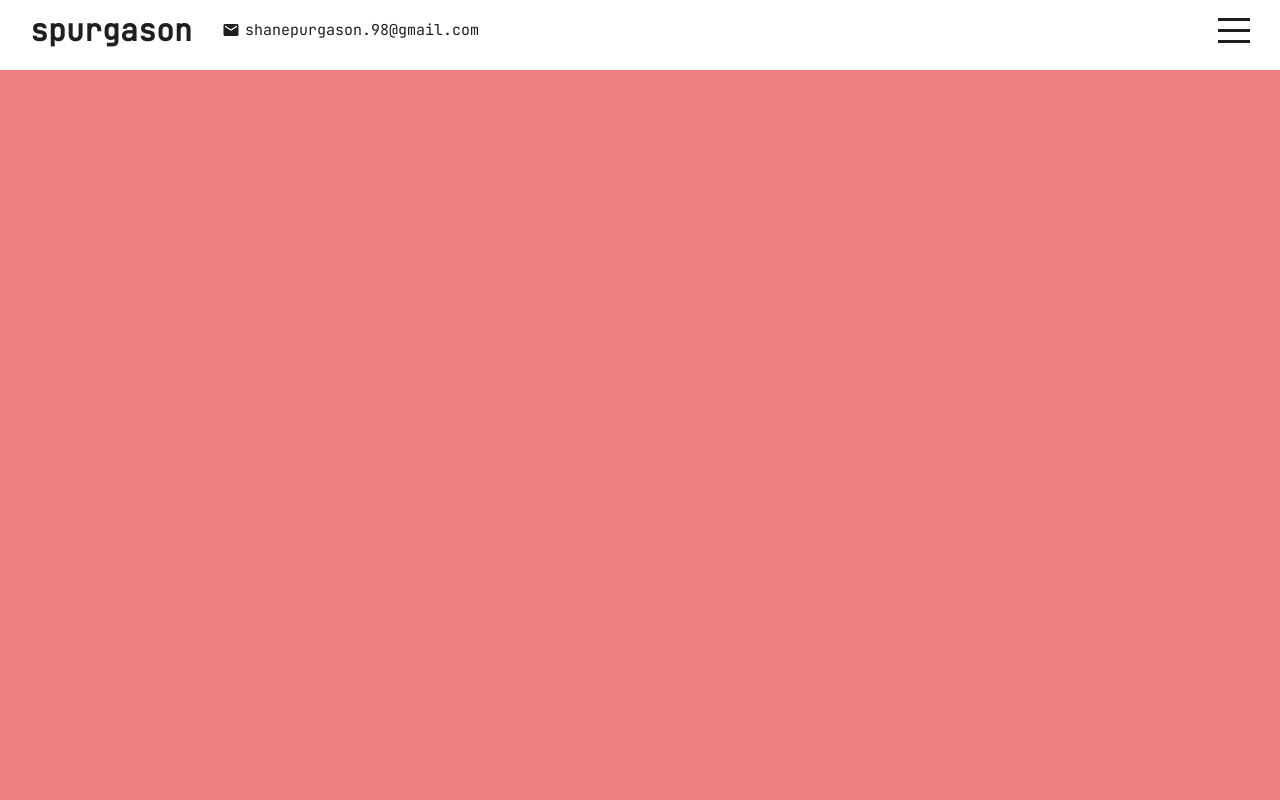
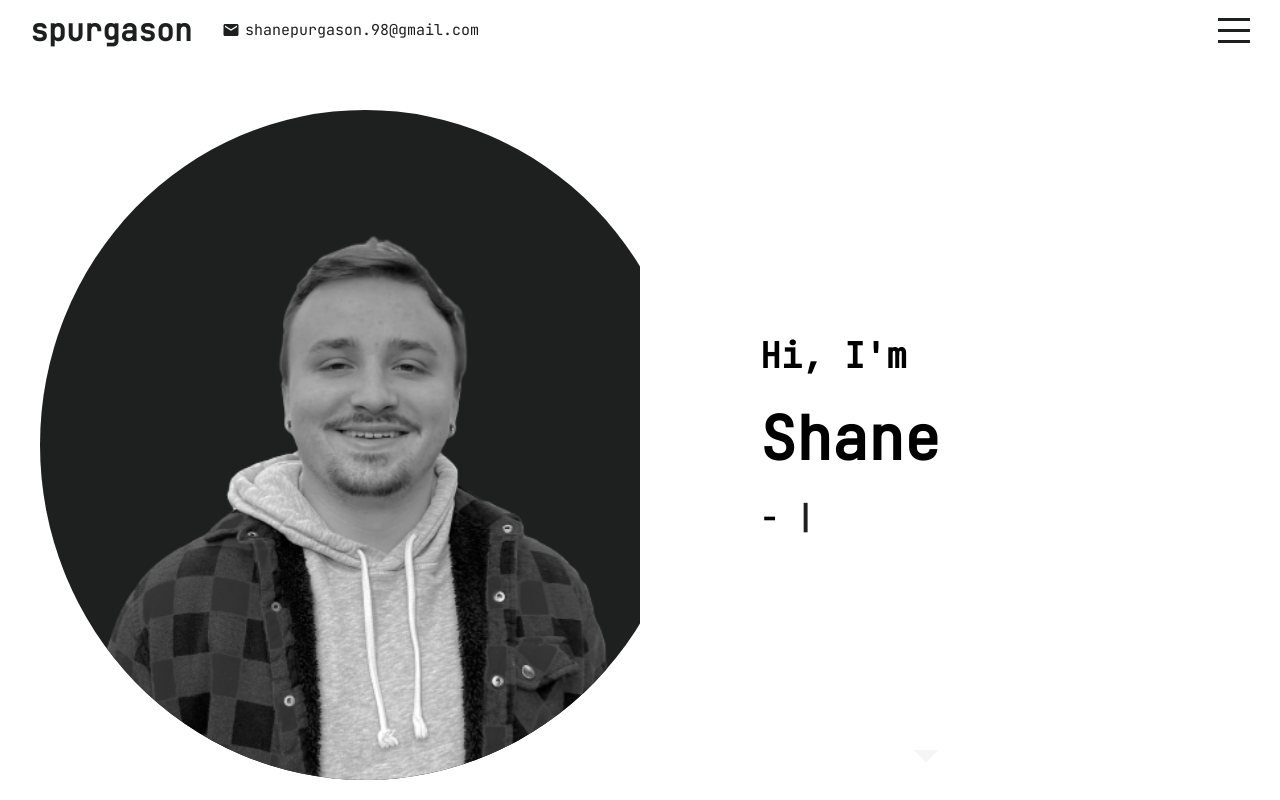
Before and after one commit to spurgason/professional-portfolio, a React (Create React App) app: page / in a window 1280 px wide. Built offline with nearby package versions, Linux system fonts and the light colour scheme.

Commit message:
added about section

```diff
--- a/package.json
+++ b/package.json
@@ -8,6 +8,7 @@
     "@testing-library/jest-dom": "^5.16.1",
     "@testing-library/react": "^12.1.2",
     "@testing-library/user-event": "^13.5.0",
+    "ityped": "^1.0.3",
     "react": "^17.0.2",
     "react-dom": "^17.0.2",
     "react-scripts": "5.0.0",
--- a/src/components/About/About.jsx
+++ b/src/components/About/About.jsx
@@ -1,5 +1,40 @@
-import "./about.scss"
+import "./about.scss";
+
+import ArrowDropDownIcon from "@material-ui/icons/ArrowDropDown";
+import { init } from "ityped";
+import { useEffect, useRef } from "react";
 
 export default function About() {
-  return <div className='about' id="about"></div>;
+  const textRef = useRef();
+
+  useEffect(() => {
+    init(textRef.current, {
+      showCursor: false,
+      backDelay: 1500,
+      backSpeed: 60,
+      showCursor: true,
+      strings: ["Full-Stack Developer", "Tech Enthusiast", "Web Designer"],
+    });
+  }, []);
+  return (
+    <div className="about" id="about">
+      <div className="left">
+        <div className="imgContainer">
+          <img src="assets/shane.png" />
+        </div>
+      </div>
+      <div className="right">
+        <div className="wrapper">
+          <h2>Hi, I'm</h2>
+          <h1>Shane</h1>
+          <h3>
+            - <span ref={textRef}></span>
+          </h3>
+        </div>
+        <a href="#portfolio">
+          <ArrowDropDownIcon className="nextPage" />
+        </a>
+      </div>
+    </div>
+  );
 }
--- a/src/components/About/about.scss
+++ b/src/components/About/about.scss
@@ -1,3 +1,89 @@
+@import "../../global.scss";
+
 .about {
-    background-color: lightcoral;
+    background-color: white;
+    display: flex;
+
+    .left {
+        flex: 0.5;
+
+        .imgContainer {
+            width: 650px;
+            width: 650px;
+            margin: 40px;
+            background-color: $mainColor;
+            border-radius: 50%;
+            display: flex;
+            align-items: flex-end;
+            justify-content: center;
+
+            img {
+                width: 100%;
+                filter: grayscale(100%);
+            }
+        }
+    }
+
+    .right {
+        flex: 0.5;
+
+        .wrapper {
+            width: 100%;
+            height: 100%;
+            padding-left: 120px;
+            display: flex;
+            flex-direction: column;
+            justify-content: center;
+        }
+
+        h1 {
+            font-size: 60px;
+            margin: 10px 0;
+        }
+
+        h2 {
+            font-size: 35px;
+            margin: 10px 0;
+        }
+
+        h3 {
+            font-size: 30px;
+            margin: 10px 0;
+
+            span {
+                color: $mainColor;
+            }
+
+            .ityped-cursor {
+                animation: blink 1s infinite;
+            }
+
+            @keyframes blink {
+                50% {
+                    opacity: 1;
+                }
+                100% {
+                    opacity: 0;
+                }
+            }
+        }
+    }
+
+    a {
+        position: absolute;
+        bottom: 10px;
+        left: 70%;
+
+        .nextPage {
+            font-size: 60px;
+            color: $mainColor;
+            animation: arrowBlink 2s infinite;
+        }
+
+        @keyframes arrowBlink {
+            100%{
+                opacity: 0;
+            }
+        }
+    }
 }
--- a/src/components/Nav/Nav.jsx
+++ b/src/components/Nav/Nav.jsx
@@ -1,6 +1,6 @@
 import "./nav.scss";
 
-import {Mail} from "@material-ui/icons"
+import Mail from "@material-ui/icons/Mail"
 
 export default function Nav({menuOpen, setMenuOpen}) {
   return (
```
Also changed, not shown: public/assets/shane.png (added), 1 other file (tests, documents, lock files or other folders).
